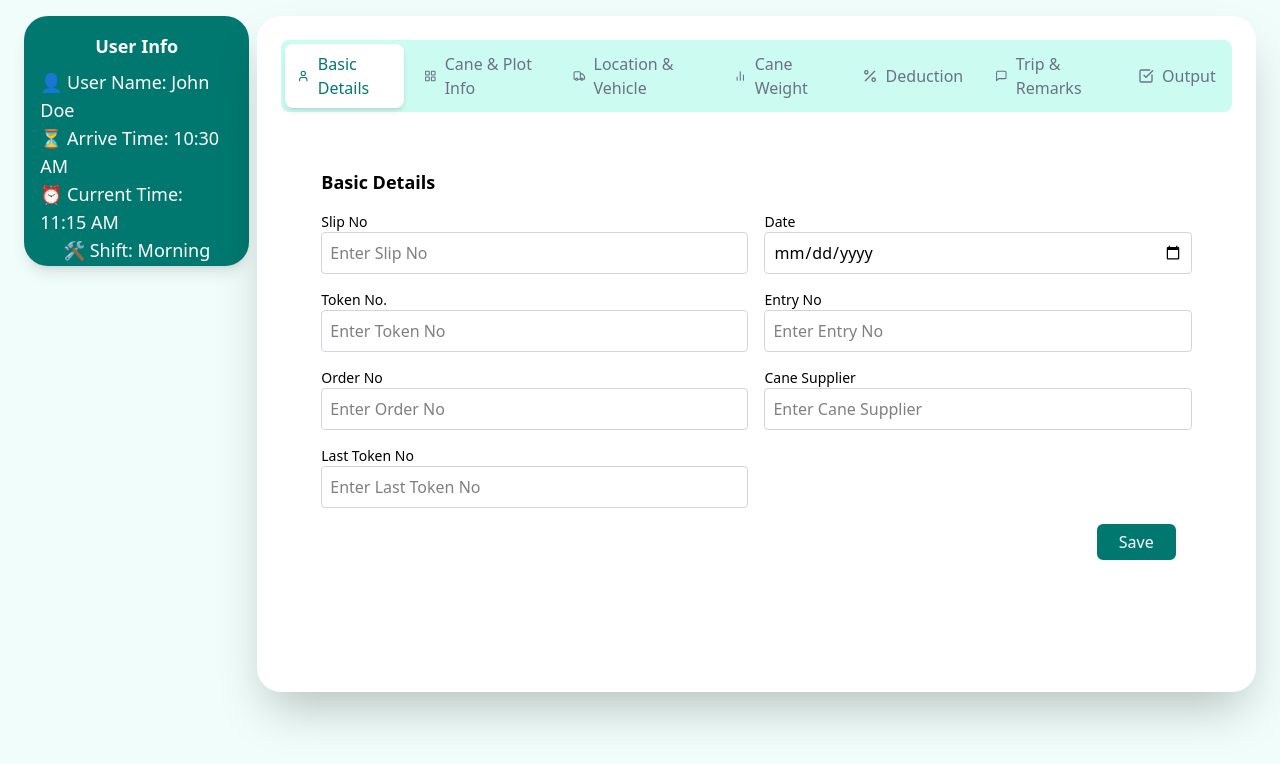
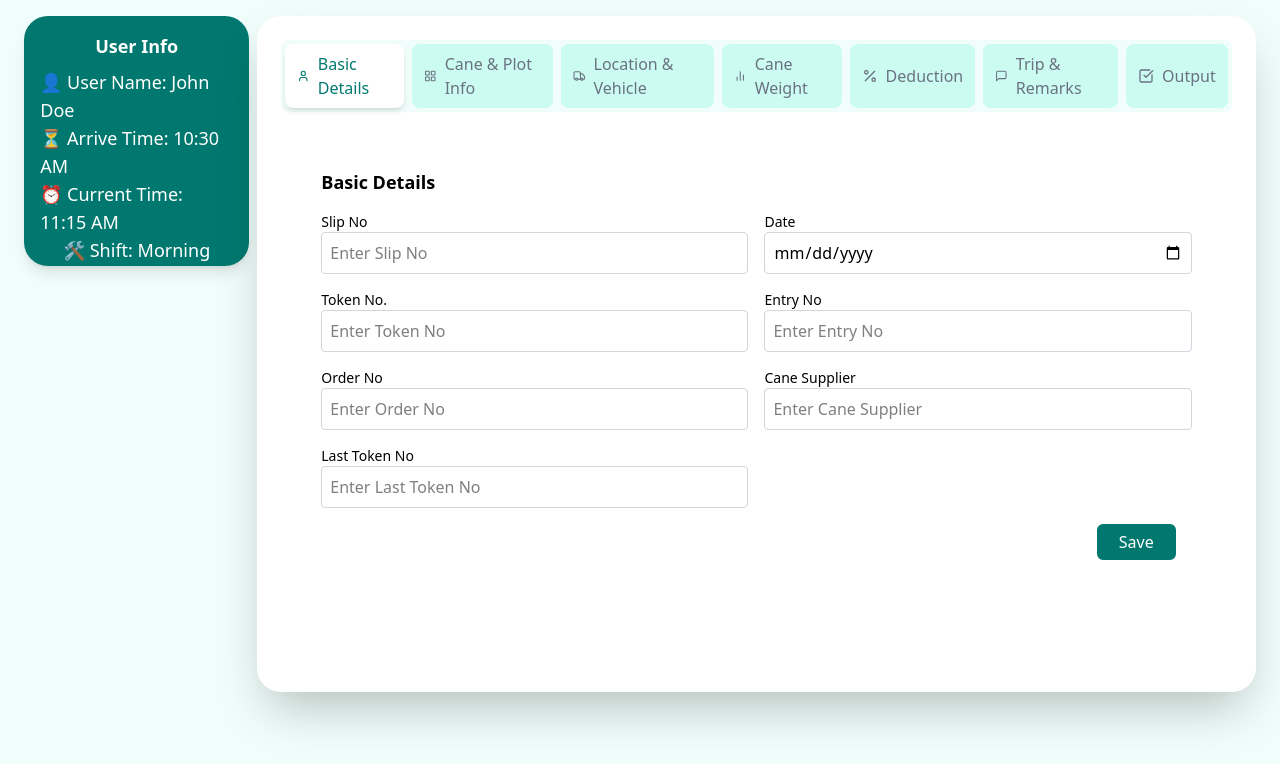
Before and after one commit to Ruturaj2003/multi-step-form-2, a React (Vite) app: page /cane-trip in a window 1280 px wide. Shown: the top 764 px of the page. Built offline with nearby package versions, Linux system fonts and the light colour scheme.

Commit message:
Update Tab Bar Color

```diff
--- a/src/components/caneTrip/Navbar.jsx
+++ b/src/components/caneTrip/Navbar.jsx
@@ -59,7 +59,7 @@ const Navbar = () => {
 
   return (
     <div className="w-full">
-      <div className="bg-teal-100 rounded-lg p-1 flex flex-wrap md:grid md:grid-cols-4 lg:flex lg:flex-nowrap gap-2">
+      <div className="bg-teal-50 rounded-lg p-1 flex flex-wrap md:grid md:grid-cols-4 lg:flex lg:flex-nowrap gap-2">
         {steps.map((step, index) => (
           <Link key={index} to={step.path} className={getLinkClass(step.path)}>
             {step.icon}
--- a/src/pages/caneSupplierForm/Address.jsx
+++ b/src/pages/caneSupplierForm/Address.jsx
@@ -65,7 +65,7 @@ const Address = () => {
       return false;
     }
     if (!pinCode.match(/^\d{6}$/)) {
-      toast.error('Enter a valid 6-digit Indian pin code.');
+      toast.error('Enter a valid 6-digit  pin code.');
       return false;
     }
     if (!district.trim()) {
```
